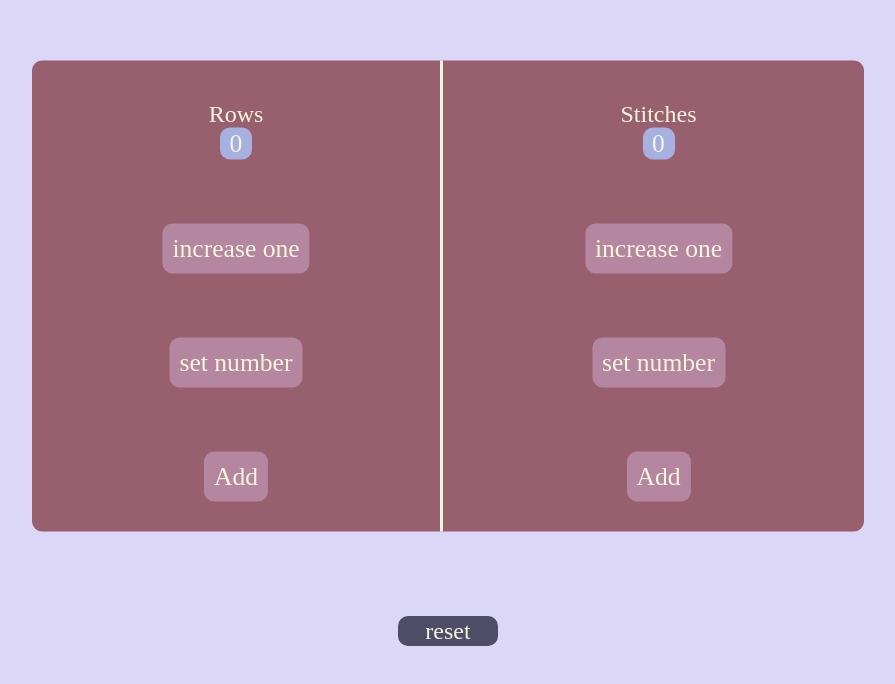
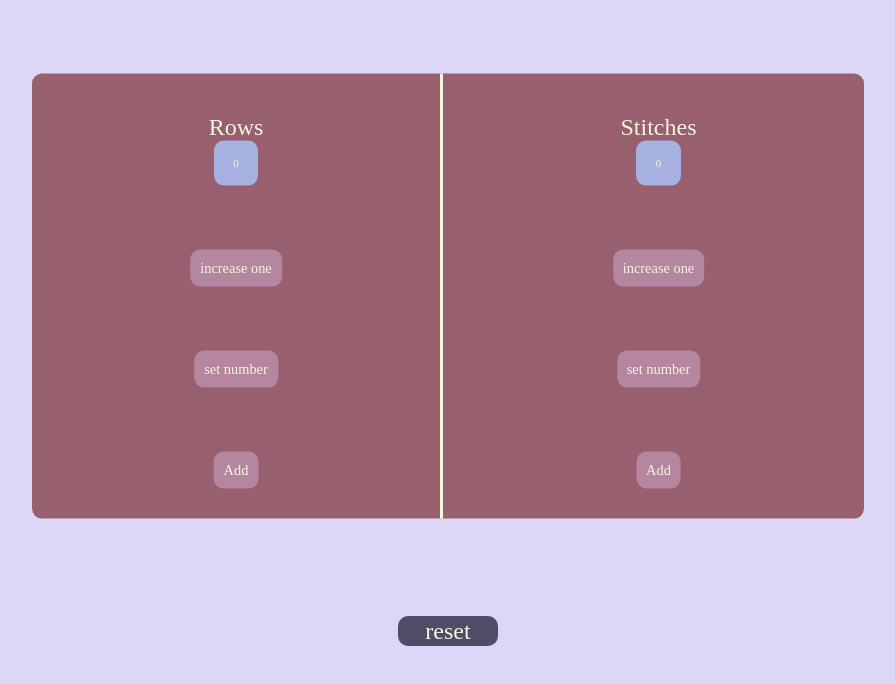
Before and after one commit to Nemo97-76/crochetCounter, a React (Vite) app: page / in a window 1280 px wide. Shown: the part 104-788 px from the top of the page, without its empty margins (192-1087 px from the left). Built offline with nearby package versions, Linux system fonts and the light colour scheme; a web font is replaced by a local one.

Commit message:
make it more resposive

```diff
--- a/src/App.css
+++ b/src/App.css
@@ -33,25 +33,25 @@ padding-bottom: 30px;
     border-right: #f5f5dc 3px solid;
 }
 .count{
-    width: 2.5vw;
-        height: 2.5vw;
+    width: 3.5vw;
+        height: 3.5vw;
         border-radius: 10px;
     background-color: #a6b1e1;
     margin: auto;
     color: #f5f5dc;
     text-align: center;
-    font-size: 2vw;
+    font-size: 0.7rem;
     font-family: "Solitreo", cursive;
     font-weight: 400;
     font-style: normal;
-    line-height: 2.5vw;
+    line-height: 3.5vw;
 }
 .button{
     width: max-content;
   border: none;
     background-color: #b4869f;
     color: #f5f5dc;
-    font-size: 2vw;
+    font-size: 0.9rem;
     font-family: "Solitreo", cursive;
     font-weight: 400;
     font-style: normal;
```
